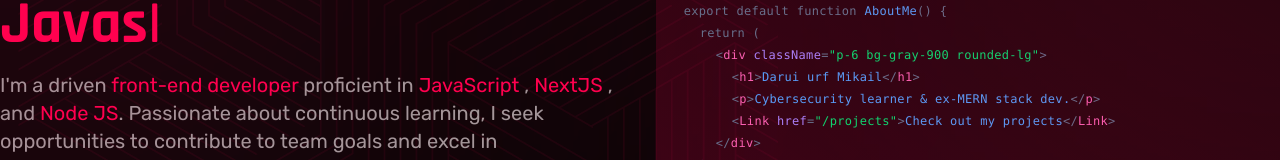
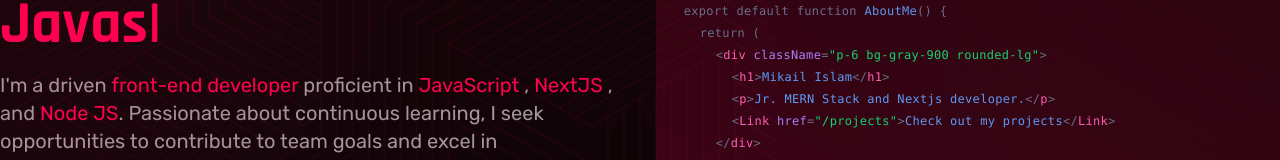
Before and after one commit to EligibleDev/portfolio-mikail, a Next.js app: page / in a window 1280 px wide. Shown: the part 367-527 px from the top of the page. Built offline with nearby package versions, Linux system fonts and the light colour scheme.

Commit message:
react/no-unescaped-entities error fixed

```diff
--- a/src/app/sections/Hero.tsx
+++ b/src/app/sections/Hero.tsx
@@ -23,7 +23,7 @@
                     <BannerTittles />
 
                     <p className="font-rubik text-secondary-gray mt-4 mb-10 text-xl">
-                        I'm a driven
+                        I&apos;m a driven
                         <span className="text-primary-red"> front-end developer </span>
                         proficient in
                         <span className="text-primary-red"> JavaScript </span>,
@@ -71,13 +71,13 @@
                             <span className="text-slate-500">import</span>
                             <span className="text-green-400"> React </span>
                             <span className="text-slate-500">from</span>
-                            <span className="text-green-400"> "react"</span>
+                            <span className="text-green-400"> &quot;react&quot;</span>
                         </p>
                         <p>
                             <span className="text-slate-500">import</span>
                             <span className="text-green-400"> Link </span>
                             <span className="text-slate-500">from</span>
-                            <span className="text-green-400"> "next/link"</span>
+                            <span className="text-green-400"> &quot;next/link&quot;</span>
                         </p>
                         <br />
                         <p>
@@ -96,7 +96,7 @@
                             <span className="text-violet-400"> className</span>
                             <span className="text-slate-500">=</span>
                             <span className="text-green-400">
-                                "p-6 bg-gray-900 rounded-lg"
+                                &quot;p-6 bg-gray-900 rounded-lg&quot;
                             </span>
                             <span className="text-slate-500">&gt;</span>
                         </p>
@@ -104,7 +104,7 @@
                             <span className="text-slate-500">&lt;</span>
                             <span className="text-pink-400">h1</span>
                             <span className="text-slate-500">&gt;</span>
-                            <span className="text-blue-400">Darui urf Mikail</span>
+                            <span className="text-blue-400">Mikail Islam</span>
                             <span className="text-slate-500">&lt;/</span>
                             <span className="text-pink-400">h1</span>
                             <span className="text-slate-500">&gt;</span>
@@ -114,7 +114,7 @@
                             <span className="text-pink-400">p</span>
                             <span className="text-slate-500">&gt;</span>
                             <span className="text-blue-400">
-                                Cybersecurity learner & ex-MERN stack dev.
+                                Jr. MERN Stack and Nextjs developer.
                             </span>
                             <span className="text-slate-500">&lt;/</span>
                             <span className="text-pink-400">p</span>
@@ -125,7 +125,7 @@
                             <span className="text-pink-400">Link</span>
                             <span className="text-violet-400"> href</span>
                             <span className="text-slate-500">=</span>
-                            <span className="text-green-400">"/projects"</span>
+                            <span className="text-green-400">&quot;/projects&quot;</span>
                             <span className="text-slate-500">&gt;</span>
                             <span className="text-blue-400">Check out my projects</span>
                             <span className="text-slate-500">&lt;/</span>
```
